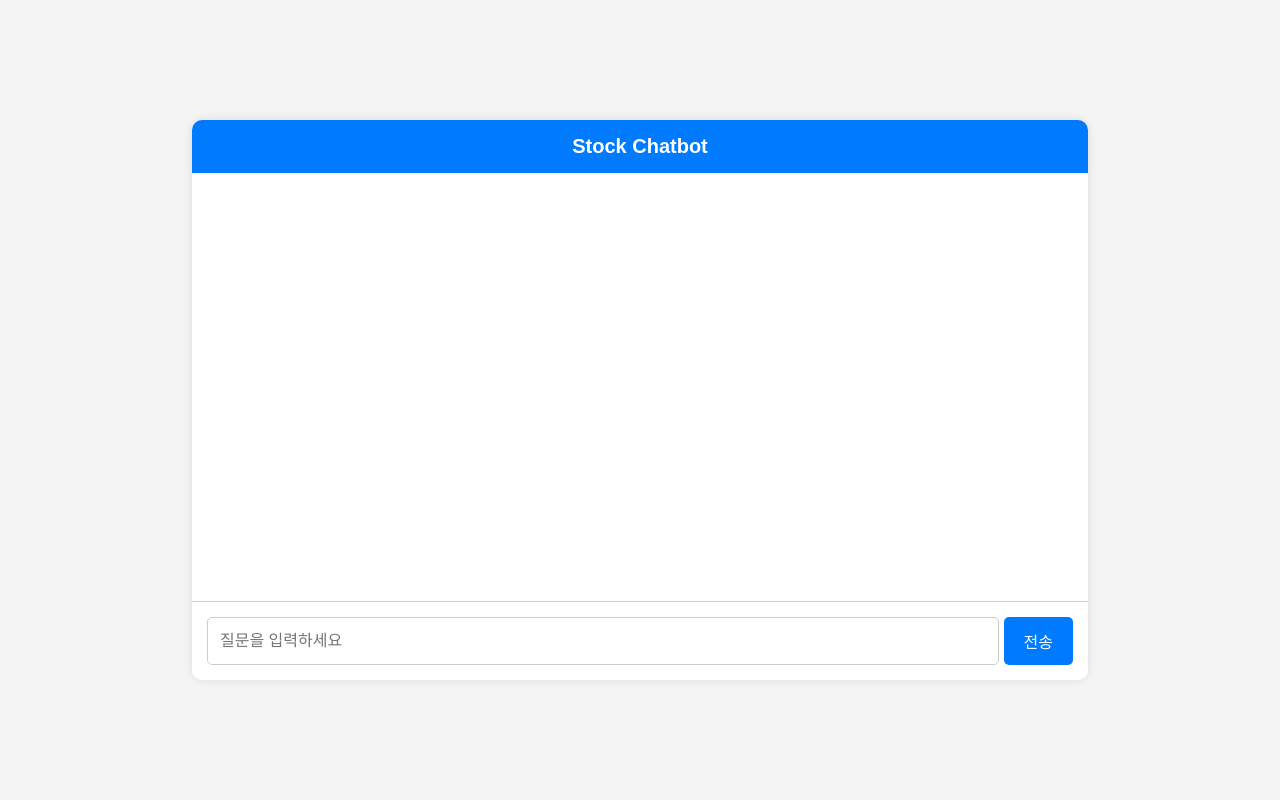
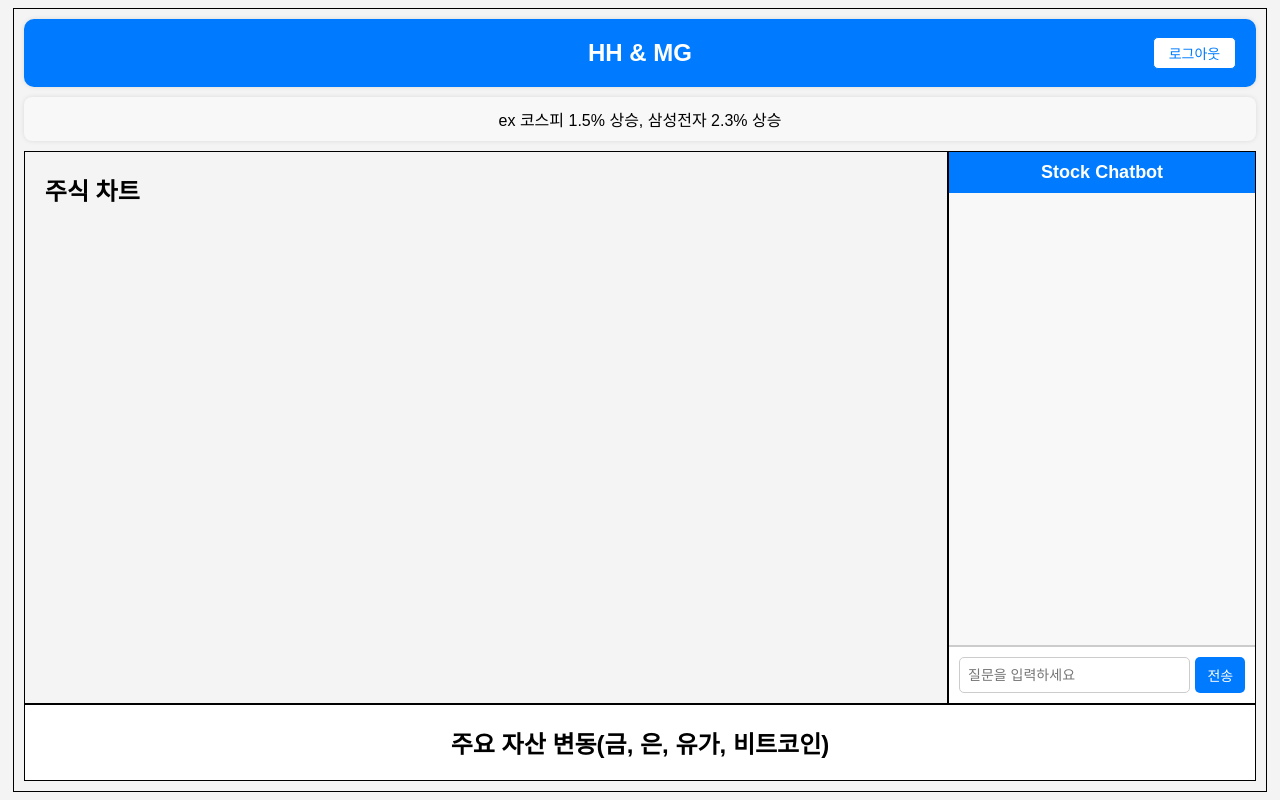
Before and after one commit to yyytgf123/Capstone_ai-stock-chatbot, a Flask app: page / in a window 1280 px wide. Run offline with Flask 3, Linux system fonts and the light colour scheme; some libraries are stand-ins or nearby versions.

Commit message:
index.html edit

```diff
--- a/chatbot_code/app.py
+++ b/chatbot_code/app.py
@@ -9,7 +9,6 @@ from func.stock_price import get_currency, get_stock_price, get_stock_symbol, fi
 ### bedrock setting ###
 load_dotenv()
 inferenceProfileArn= os.getenv("BEDROCK_INFERENCE_PROFILE_ARN")
-print(inferenceProfileArn)
 app = Flask(__name__)
 bedrock_client = boto3.client("bedrock-runtime", region_name="ap-northeast-2")
 ### --------------- ###
--- a/chatbot_code/func/sp_predict.py
+++ b/chatbot_code/func/sp_predict.py
@@ -1,29 +1,75 @@
 import yfinance as yf
 import pandas as pd
 import boto3
+import os
+from dotenv import load_dotenv
+from yahooquery import search
+from deep_translator import GoogleTranslator
 from datetime import datetime
 from dateutil.relativedelta import relativedelta
 
+### 임시 ###
+load_dotenv()
+inferenceProfileArn= os.getenv("BEDROCK_INFERENCE_PROFILE_ARN")
+bedrock_client = boto3.client("bedrock-runtime", region_name="ap-northeast-2")
+### --- ###
+
 bucket_name = "chatbot-sagemaker-s3"
-s3_key = "stock_data.csv"
+upload_file_name = "stock_data.csv"
 
-def stock_data():
+### fid symbol ###
+def get_stock_symbol(company_name):
+    result = search(company_name)
+    quotes = result.get("quotes", [])
+    if quotes:
+        return quotes[0]["symbol"]
+    return None
+
+def translate_to_english(translate):
+    return GoogleTranslator(source='ko', target='en').translate(translate)
+
+def find_company_symbol(name):
+    name_list = name.split()
+    symbol_storage = []
+    for name_li in name_list:
+        if not name.isascii():
+            name = translate_to_english(name_li)
+            name = name.upper()
+            symbol_storage.append(get_stock_symbol(name))
+
+    result = search(symbol_storage)
+    if result and 'quotes' in result and result["quotes"]:
+        return result['quotes'][0]['symbol']
+    return None
+### ---------- ###
+
+### get .csv ###
+def stock_data(symbol):
     today = datetime.today()
     formatted_today = today.strftime("%Y-%m-%d")
     two_months_ago = today - relativedelta(months=3)
     formatted_three_months_ago = two_months_ago.strftime("%Y-%m-%d")
 
-    df = yf.download("AAPL", start=formatted_three_months_ago, end=formatted_today)
+    df = yf.download(symbol, start=formatted_three_months_ago, end=formatted_today)
     df = df[['Open','High','Low','Close','Volume']]
     df['Target'] = df['Close'].shift(-1)
     df.dropna(inplace=True)
     return df
+### ---------- ###
 
-df = stock_data()
-df.to_csv("stock_data.csv", index=False)
+def s3_upload(user_input):
+    symbol = find_company_symbol(user_input)
+    """
+    .csv -> s3
+    """
+    df = stock_data(symbol)
+    df.to_csv("stock_data.csv", index=False) #df -> .csv 변경
+    s3_client = boto3.client("s3")
 
-s3_client = boto3.client("s3")
-s3_client.upload_file("stock_data.csv", bucket_name, s3_key)
+    # s3에 파일 지속적으로 쌓임 -> 고려
+    # s3_client.upload_file("stock_data.csv", bucket_name, f"stock_data_{symbol}.csv")
+    s3_client.upload_file("stock_data.csv", bucket_name, upload_file_name)
+### --------------- ###
 
 # 이후 작업
 # 1. s3(.csv)로 sagemaker 모델로 훈련
--- a/chatbot_code/templates/index.html
+++ b/chatbot_code/templates/index.html
@@ -4,7 +4,16 @@
     <meta charset="UTF-8">
     <meta name="viewport" content="width=device-width, initial-scale=1.0">
     <title>Stock Chatbot</title>
+    <script src="https://kit.fontawesome.com/a076d05399.js" crossorigin="anonymous"></script> <!-- FontAwesome 아이콘 -->
+
+
     <style>
+        * {
+            margin: 0;
+            padding: 0;
+            box-sizing: border-box;
+        }
+
         body {
             font-family: Arial, sans-serif;
             display: flex;
@@ -14,79 +23,196 @@
             background-color: #f4f4f4;
             margin: 0;
         }
-        .chat-container {
-            width: 70%;
-            height: 70%;
-            background: white;
-            border-radius: 10px;
-            box-shadow: 0 0 10px rgba(0, 0, 0, 0.1);
+
+        #container {
+            width: 98%;
+            height: 98vh;
+            margin: auto;
+            padding: 10px;
+            border: 1px solid #000000;
             display: flex;
             flex-direction: column;
+            position: relative;
+        }
+
+        /*----기존 챗봇 디자인, 폰트, 컬러 임시 가져옴(나중에 바꿀 예정)---- */
+
+        /* 헤더 */
+        #header {
+            background: #007bff;
+            color: white;
+            padding: 20px;
+            margin-bottom: 10px;
+            border-radius: 10px;
+            text-align: center;
+            font-size: 24px;
+            font-weight: bold;
+            box-shadow: 0 0 5px rgba(0, 0, 0, 0.1);
+            font-family: Arial, sans-serif;
+            position: relative;
+        }
+
+        /* 로그아웃 버튼*/
+        #logout-btn {
+            position: absolute;
+            top: 50%;
+            right: 20px;
+            transform: translateY(-50%);
+            padding: 5px 15px;
+            font-size: 14px;
+            color: #007bff;
+            background: white;
+            border: 1px solid #007bff;
+            border-radius: 5px;
+            cursor: pointer;
+            transition: background 0.3s, color 0.3s;
+        }
+
+        #logout-btn:hover {
+            background: #007bff;
+            color: white;
+        }
+
+        /* 상단 한줄 뉴스 바 공간 */
+        #news-bar {
+            background: #f8f8f8;
+            padding: 10px 15px;
+            border-radius: 8px;
+            margin-bottom: 10px;
+            font-size: 16px;
+            text-align: center;
+            box-shadow: 0 0 5px rgba(0, 0, 0, 0.1);
+            white-space: nowrap;
+            overflow: hidden;
+            text-overflow: ellipsis;
+        }
+
+        #main {
+            display: flex;
+            flex: 1;
             overflow: hidden;
         }
+
+        /* 왼쪽 차트 공간 */
+        #content {
+            width: 75%;
+            padding: 20px;
+            border: 1px solid #000000;
+            overflow-y: auto;
+        }
+
+        /* 오른쪽 챗봇 공간 */
+        #sidebar {
+            width: 25%;
+            height: 100%;
+            border: 1px solid #000000;
+            display: flex;
+            flex-direction: column;
+        }
+
+        /*-----챗봇 부분-----*/
+        .chat-container {
+            width: 100%;
+            height: 100%;
+            background: white;
+            display: flex;
+            flex-direction: column;
+        }
+
         .chat-header {
             background: #007bff;
             color: white;
-            padding: 15px;
+            padding: 10px;
             text-align: center;
-            font-size: 20px;
+            font-size: 18px;
             font-weight: bold;
         }
+
         .chat-box {
             flex: 1;
+            height: 300px;
             overflow-y: auto;
-            padding: 15px;
+            padding: 10px;
             display: flex;
             flex-direction: column;
+            background: #f8f8f8;
+            border-bottom: 1px solid #ccc;
         }
+
         .message {
-            padding: 10px 15px;
+            padding: 8px 12px;
             margin: 5px;
             border-radius: 8px;
-            max-width: 75%;
+            max-width: 90%;
             word-wrap: break-word;
         }
+
         .user {
             align-self: flex-end;
             background: #007bff;
             color: white;
         }
+
         .bot {
             align-self: flex-start;
             background: #e0e0e0;
         }
+
         .input-box {
             display: flex;
-            padding: 15px;
+            padding: 10px;
             border-top: 1px solid #ccc;
             background: white;
         }
+
         .input-box input {
             flex: 1;
-            padding: 12px;
+            padding: 8px;
             border: 1px solid #ccc;
             border-radius: 5px;
-            outline: none;
-            font-size: 16px;
+            font-size: 14px;
         }
+
         .input-box button {
-            padding: 12px 20px;
+            padding: 8px 12px;
             margin-left: 5px;
             border: none;
             background: #007bff;
             color: white;
             border-radius: 5px;
             cursor: pointer;
-            font-size: 16px;
+            font-size: 14px;
+        }
+        /*--------------------------*/
+
+        /* 주요자산 자리 */
+        #footer {
+            width: 100%;
+            padding: 20px;
+            border: 1px solid #000000;
+            text-align: center;
+            background: white;
+            flex-shrink: 0;
+        }
+
+        @media (max-width: 820px) {
+            #container {
+                width: auto;
+            }
+
+            #content, #sidebar {
+                width: auto;
+                float: none;
+            }
         }
     </style>
+
     <script>
         async function sendMessage() {
             const userMessage = document.getElementById("userInput").value;
             const chatBox = document.getElementById("chatBox");
             if (userMessage.trim() === "") return;
 
-            // 사용자 메시지 추가
             const userBubble = document.createElement("div");
             userBubble.classList.add("message", "user");
             userBubble.textContent = userMessage;
@@ -94,14 +220,13 @@
             document.getElementById("userInput").value = "";
             chatBox.scrollTop = chatBox.scrollHeight;
 
-            // 로딩 메시지
             const botBubble = document.createElement("div");
             botBubble.classList.add("message", "bot");
             botBubble.textContent = "응답을 기다리는 중...";
             chatBox.appendChild(botBubble);
             chatBox.scrollTop = chatBox.scrollHeight;
 
-            // 서버 요청
+            try {
                 const response = await fetch("/chat", {
                     method: "POST",
                     headers: { "Content-Type": "application/json" },
@@ -110,11 +235,39 @@
 
                 const data = await response.json();
                 botBubble.textContent = data.response;
+            } catch (error) {
+                botBubble.textContent = "오류 발생. 다시 시도해주세요.";
+            }
+
             chatBox.scrollTop = chatBox.scrollHeight;
+        }
+        // 로그아웃 기능//
+        function logout() {
+            sessionStorage.removeItem("loggedIn");
+            alert("로그아웃 되었습니다.");
+            window.location.href = "home.html"; // 홈으로 이동
         }
     </script>
 </head>
 <body>
+    <div id="container">
+        <div id="header">
+            HH & MG
+
+            <!-- 로그아웃 버튼 -->
+            <button id="logout-btn" onclick="logout()">로그아웃</button>
+        </div>
+
+        <div id="news-bar">
+            <span id="news-text"> ex 코스피 1.5% 상승, 삼성전자 2.3% 상승</span>
+        </div>
+
+        <div id="main">
+            <div id="content">
+                <h2>주식 차트</h2>
+            </div>
+
+            <div id="sidebar">
                 <div class="chat-container">
                     <div class="chat-header">Stock Chatbot</div>
                     <div id="chatBox" class="chat-box"></div>
@@ -123,5 +276,12 @@
                         <button onclick="sendMessage()">전송</button>
                     </div>
                 </div>
+            </div>
+        </div>
+
+        <div id="footer">
+            <h2>주요 자산 변동(금, 은, 유가, 비트코인)</h2>
+        </div>
+    </div>
 </body>
 </html>
```
Also changed, not shown: chatbot_code/stock_data.csv (added, +57 -0 lines), chatbot_code/test.py (added, +20 -0 lines). Lines whose indentation alone changed are shown as unchanged.
